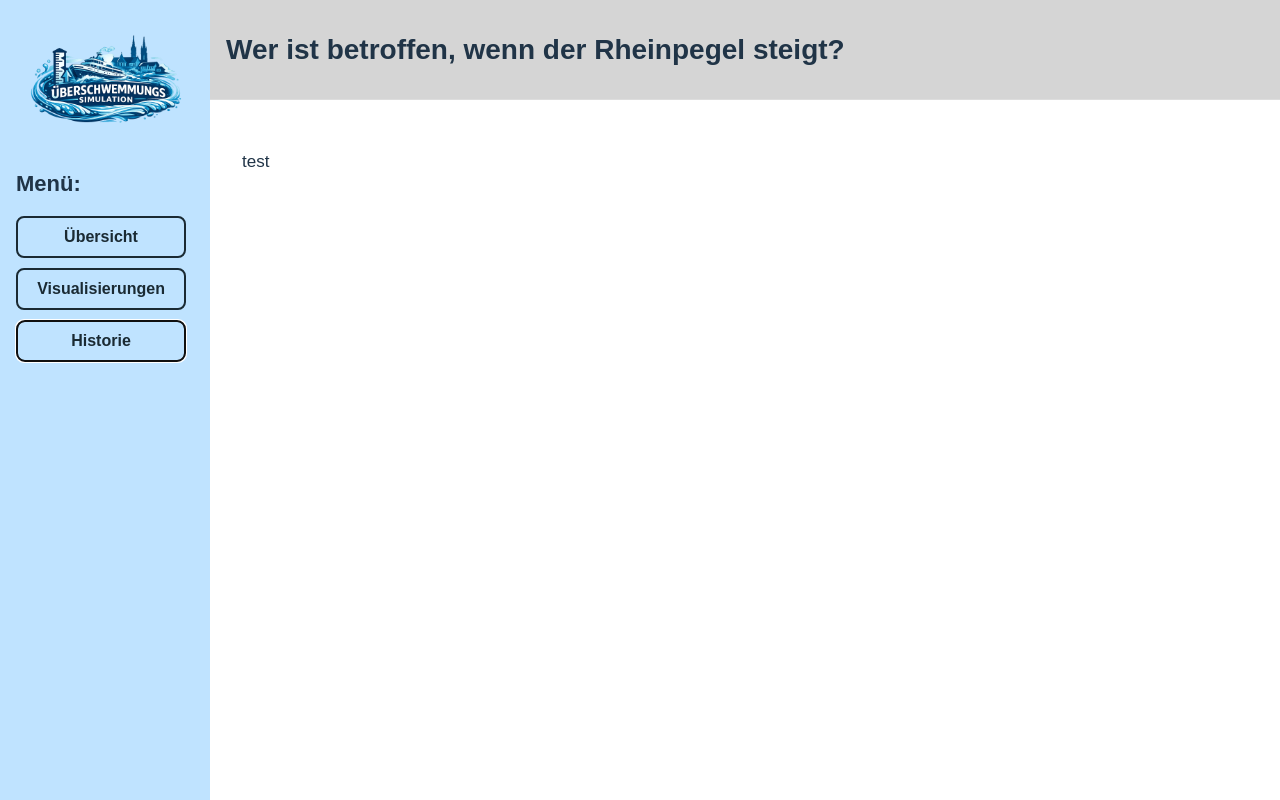
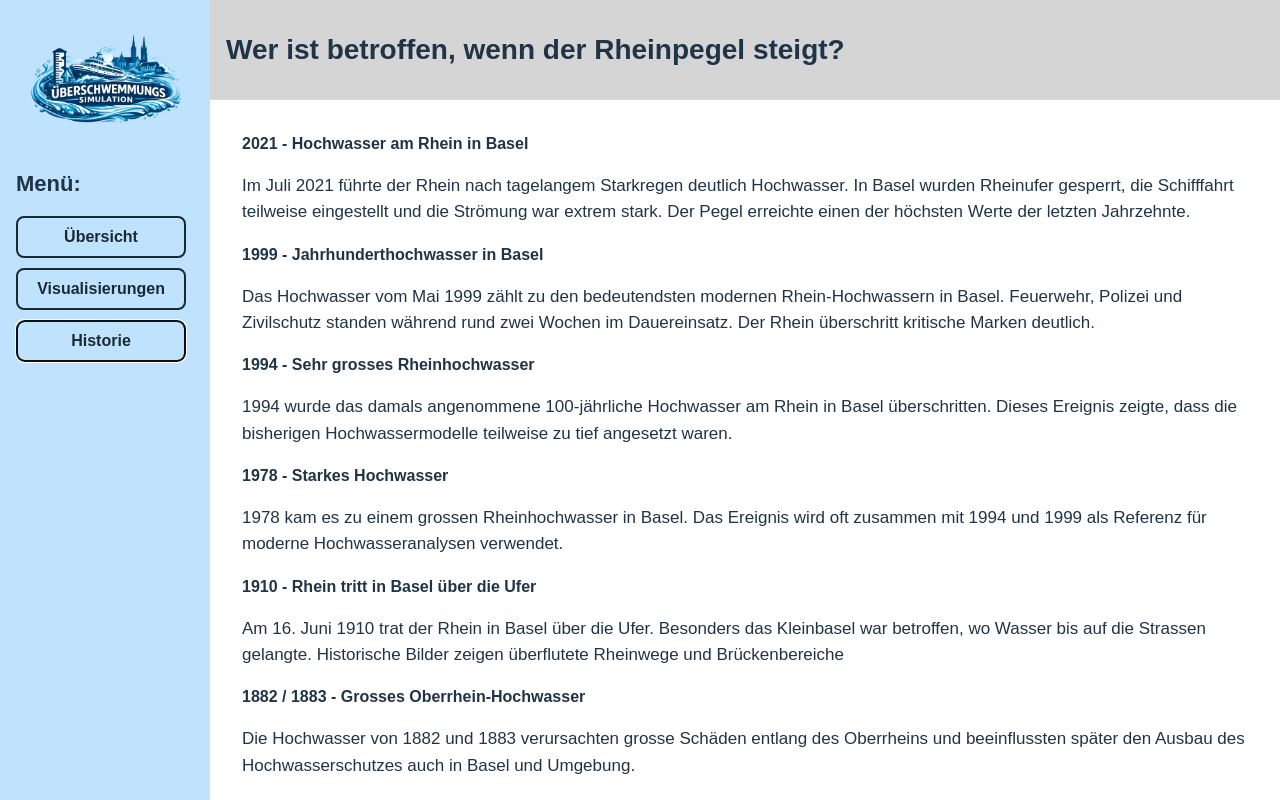
Before and after one commit to Aurelia-ew/Ueberschwemmung_Rhein, a React (Vite) app in the folder Frontend/my-app/: page / in a window 1280 px wide. Both pictures are taken after a click on the button "Historie". Shown: the top 800 px of the page. Built offline with nearby package versions, Linux system fonts and the light colour scheme; no server answers.

Commit message:
Historie hinzugefügt

```diff
--- a/Frontend/my-app/src/App.jsx
+++ b/Frontend/my-app/src/App.jsx
@@ -264,7 +264,86 @@ export default function App() {
 
           {activatePage === "historie" && (
             <>
-              <p>test</p>
+              <strong>2021 - Hochwasser am Rhein in Basel</strong>
+              <p>
+                Im Juli 2021 führte der Rhein nach tagelangem Starkregen
+                deutlich Hochwasser. In Basel wurden Rheinufer gesperrt, die
+                Schifffahrt teilweise eingestellt und die Strömung war extrem
+                stark. Der Pegel erreichte einen der höchsten Werte der letzten
+                Jahrzehnte.
+              </p>
+              <strong>1999 - Jahrhunderthochwasser in Basel</strong>
+              <p>
+                Das Hochwasser vom Mai 1999 zählt zu den bedeutendsten modernen
+                Rhein-Hochwassern in Basel. Feuerwehr, Polizei und Zivilschutz
+                standen während rund zwei Wochen im Dauereinsatz. Der Rhein
+                überschritt kritische Marken deutlich.
+              </p>
+              <strong>1994 - Sehr grosses Rheinhochwasser</strong>
+              <p>
+                1994 wurde das damals angenommene 100-jährliche Hochwasser am
+                Rhein in Basel überschritten. Dieses Ereignis zeigte, dass die
+                bisherigen Hochwassermodelle teilweise zu tief angesetzt waren.
+              </p>
+
+              <strong>1978 - Starkes Hochwasser</strong>
+              <p>
+                1978 kam es zu einem grossen Rheinhochwasser in Basel. Das
+                Ereignis wird oft zusammen mit 1994 und 1999 als Referenz für
+                moderne Hochwasseranalysen verwendet.
+              </p>
+              <strong>1910 - Rhein tritt in Basel über die Ufer</strong>
+              <p>
+                Am 16. Juni 1910 trat der Rhein in Basel über die Ufer.
+                Besonders das Kleinbasel war betroffen, wo Wasser bis auf die
+                Strassen gelangte. Historische Bilder zeigen überflutete
+                Rheinwege und Brückenbereiche
+              </p>
+              <strong>1882 / 1883 - Grosses Oberrhein-Hochwasser</strong>
+              <p>
+                Die Hochwasser von 1882 und 1883 verursachten grosse Schäden
+                entlang des Oberrheins und beeinflussten später den Ausbau des
+                Hochwasserschutzes auch in Basel und Umgebung.
+              </p>
+              <strong>1852 - Höchststand des Rheins in Basel</strong>
+              <p>
+                1852 erreichte der Rhein in Basel laut historischen
+                Rekonstruktionen einen extrem hohen Pegel. Dieses Ereignis gilt
+                als eines der stärksten bekannten Hochwasser der letzten rund
+                500 Jahre am Basler Rhein.
+              </p>
+              <strong>1817 - Schweres Hochwasser am Rhein</strong>
+              <p>
+                1817 wurde in Basel ein aussergewöhnlich hoher Rheinstand
+                registriert. Das Ereignis gehört zu den wichtigsten historischen
+                Hochwassern des Oberrheins.
+              </p>
+              <strong>1784 - Extremes Hochwasser nach Schneeschmelze</strong>
+              <p>
+                Nach einem sehr kalten Winter führte rasche Schneeschmelze 1784
+                zu schweren Überschwemmungen entlang des Rheins. Auch Basel war
+                betroffen.
+              </p>
+              <strong>1566 - Rhein- und Bodenseehochwasser</strong>
+              <p>
+                1566 kam es zu einem grossen Hochwasserereignis im gesamten
+                Oberrheinraum. Historische Berichte erwähnen zerstörte Brücken
+                und Überschwemmungen entlang des Rheins bis Basel.
+              </p>
+              <strong>1480 - Magdalenenhochwasser</strong>
+              <p>
+                Das Magdalenenhochwasser von 1480 gilt als eine der grössten
+                Hochwasserkatastrophen der Schweizer Geschichte. In Basel lag
+                der Höhepunkt des Hochwassers am 24. Juli. Zahlreiche
+                Rheinbrücken zwischen Bern und Strassburg wurden zerstört.
+              </p>
+              <strong>1342 - Mittelalterliche «Jahrtausendflut»</strong>
+              <p>
+                Das Hochwasser von 1342 zählt zu den extremsten bekannten
+                Überschwemmungen Mitteleuropas. Auch der Rhein bei Basel war
+                betroffen. Historiker sprechen teilweise von einer
+                «Jahrtausendflut».
+              </p>
             </>
           )}
         </main>
```
